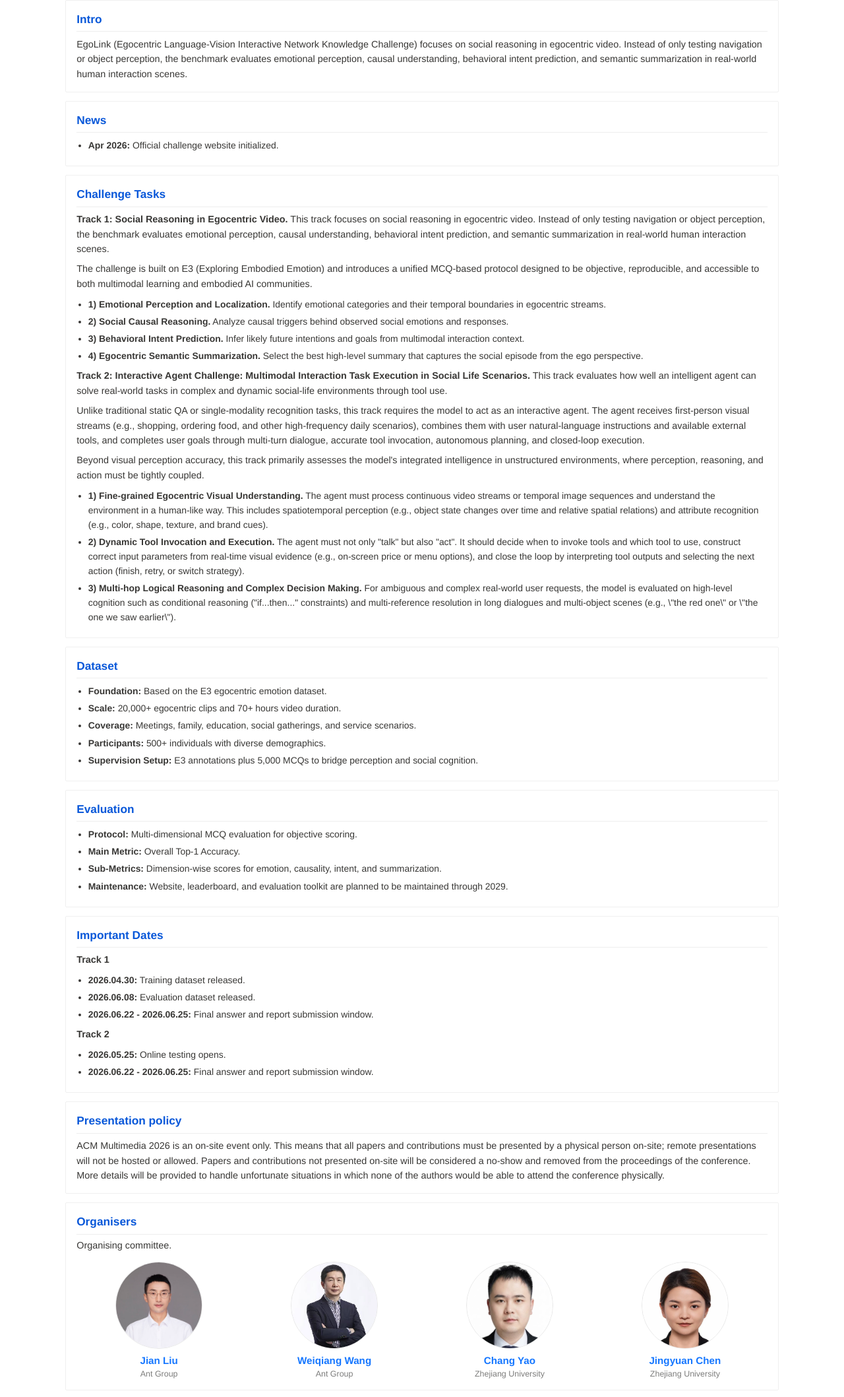
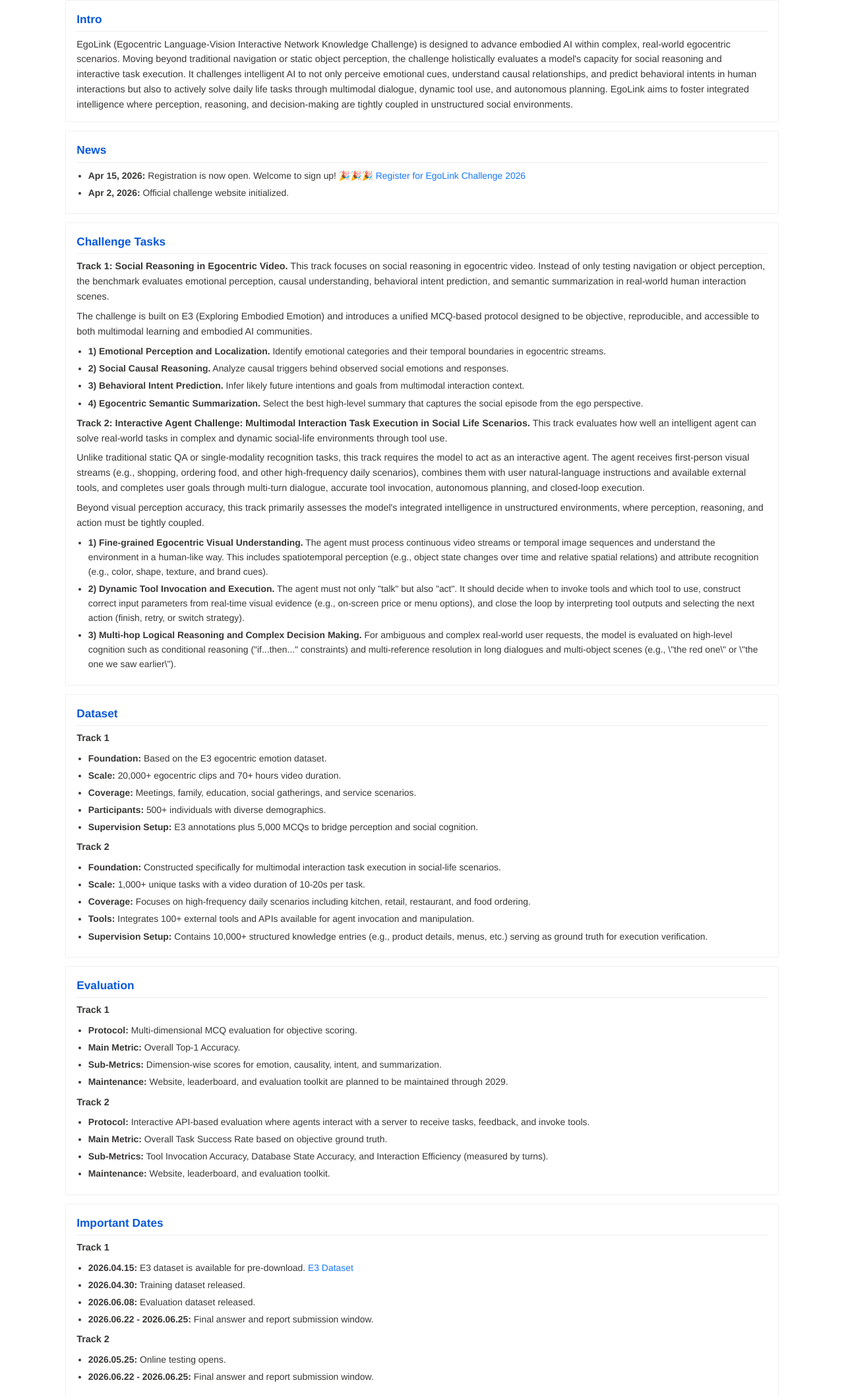
Before and after one commit to ego-link/challenge2026, a website: page index.html in a window 1280 px wide. Shown: the part 625-2742 px from the top of the page at 66% size. Drawn offline with Linux system fonts and the light colour scheme.

Commit message:
Update intro, tracks, and dates content.
Revise Intro text, add registration news with date/link, split Dataset and Evaluation into Track 1/Track 2 details, add E3 pre-download date, and rename Chang Han in Challenge Chairs.

Made-with: Cursor

```diff
--- a/index.html
+++ b/index.html
@@ -49,16 +49,25 @@
       <section class="card" id="intro">
         <h2 class="card-title">Intro</h2>
         <p>
-          EgoLink (Egocentric Language-Vision Interactive Network Knowledge Challenge) focuses on social reasoning in egocentric video.
-          Instead of only testing navigation or object perception, the benchmark evaluates emotional perception, causal understanding,
-          behavioral intent prediction, and semantic summarization in real-world human interaction scenes.
+          EgoLink (Egocentric Language-Vision Interactive Network Knowledge Challenge) is designed to advance embodied AI within complex,
+          real-world egocentric scenarios. Moving beyond traditional navigation or static object perception, the challenge holistically
+          evaluates a model's capacity for social reasoning and interactive task execution. It challenges intelligent AI to not only
+          perceive emotional cues, understand causal relationships, and predict behavioral intents in human interactions but also to
+          actively solve daily life tasks through multimodal dialogue, dynamic tool use, and autonomous planning. EgoLink aims to foster
+          integrated intelligence where perception, reasoning, and decision-making are tightly coupled in unstructured social environments.
         </p>
       </section>
 
       <section class="card" id="news">
         <h2 class="card-title">News</h2>
         <ul class="list">
-          <li><strong>Apr 2026:</strong> Official challenge website initialized.</li>
+          <li>
+            <strong>Apr 15, 2026:</strong> Registration is now open. Welcome to sign up! 🎉🎉🎉
+            <a href="https://docs.google.com/forms/d/e/1FAIpQLSeNAkMcjg5znInV8X8iVy6Jx3VK4L1vH0UgHkj-UY6X81iU5w/viewform" target="_blank" rel="noopener noreferrer">
+              Register for EgoLink Challenge 2026
+            </a>
+          </li>
+          <li><strong>Apr 2, 2026:</strong> Official challenge website initialized.</li>
         </ul>
       </section>
 
@@ -131,6 +140,7 @@
 
       <section class="card" id="dataset">
         <h2 class="card-title">Dataset</h2>
+        <p><strong>Track 1</strong></p>
         <ul class="list">
           <li><strong>Foundation:</strong> Based on the E3 egocentric emotion dataset.</li>
           <li><strong>Scale:</strong> 20,000+ egocentric clips and 70+ hours video duration.</li>
@@ -140,10 +150,22 @@
             <strong>Supervision Setup:</strong> E3 annotations plus 5,000 MCQs to bridge perception and social cognition.
           </li>
         </ul>
+        <p><strong>Track 2</strong></p>
+        <ul class="list">
+          <li><strong>Foundation:</strong> Constructed specifically for multimodal interaction task execution in social-life scenarios.</li>
+          <li><strong>Scale:</strong> 1,000+ unique tasks with a video duration of 10-20s per task.</li>
+          <li><strong>Coverage:</strong> Focuses on high-frequency daily scenarios including kitchen, retail, restaurant, and food ordering.</li>
+          <li><strong>Tools:</strong> Integrates 100+ external tools and APIs available for agent invocation and manipulation.</li>
+          <li>
+            <strong>Supervision Setup:</strong> Contains 10,000+ structured knowledge entries (e.g., product details, menus, etc.) serving as
+            ground truth for execution verification.
+          </li>
+        </ul>
       </section>
 
       <section class="card" id="evaluation">
         <h2 class="card-title">Evaluation</h2>
+        <p><strong>Track 1</strong></p>
         <ul class="list">
           <li><strong>Protocol:</strong> Multi-dimensional MCQ evaluation for objective scoring.</li>
           <li><strong>Main Metric:</strong> Overall Top-1 Accuracy.</li>
@@ -154,12 +176,25 @@
             <strong>Maintenance:</strong> Website, leaderboard, and evaluation toolkit are planned to be maintained through 2029.
           </li>
         </ul>
+        <p><strong>Track 2</strong></p>
+        <ul class="list">
+          <li><strong>Protocol:</strong> Interactive API-based evaluation where agents interact with a server to receive tasks, feedback, and invoke tools.</li>
+          <li><strong>Main Metric:</strong> Overall Task Success Rate based on objective ground truth.</li>
+          <li><strong>Sub-Metrics:</strong> Tool Invocation Accuracy, Database State Accuracy, and Interaction Efficiency (measured by turns).</li>
+          <li><strong>Maintenance:</strong> Website, leaderboard, and evaluation toolkit.</li>
+        </ul>
       </section>
 
       <section class="card" id="schedule">
         <h2 class="card-title">Important Dates</h2>
         <p><strong>Track 1</strong></p>
         <ul class="list">
+          <li>
+            <strong>2026.04.15:</strong> E3 dataset is available for pre-download.
+            <a href="https://github.com/Exploring-Embodied-Emotion-official/E3" target="_blank" rel="noopener noreferrer">
+              E3 Dataset
+            </a>
+          </li>
           <li><strong>2026.04.30:</strong> Training dataset released.</li>
           <li><strong>2026.06.08:</strong> Evaluation dataset released.</li>
           <li><strong>2026.06.22 - 2026.06.25:</strong> Final answer and report submission window.</li>
@@ -250,8 +285,8 @@
             <p class="person-affil">The Chinese University of Hong Kong (CUHK)</p>
           </article>
           <article class="person">
-            <div class="person-photo"><img src="photos/ChangHan.jpg" alt="Han Chang" width="160" height="160" loading="lazy" /></div>
-            <h4 class="person-name">Han Chang</h4>
+            <div class="person-photo"><img src="photos/ChangHan.jpg" alt="Chang Han" width="160" height="160" loading="lazy" /></div>
+            <h4 class="person-name">Chang Han</h4>
             <p class="person-affil">Ant Group</p>
           </article>
         </div>
```
